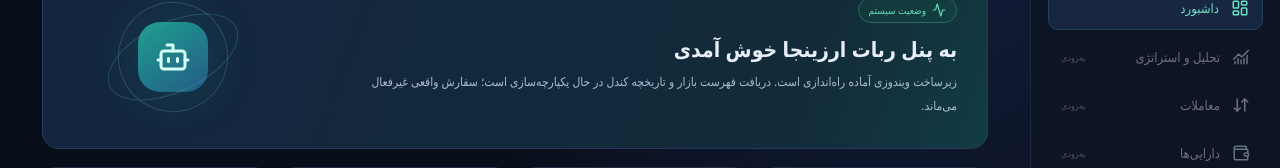
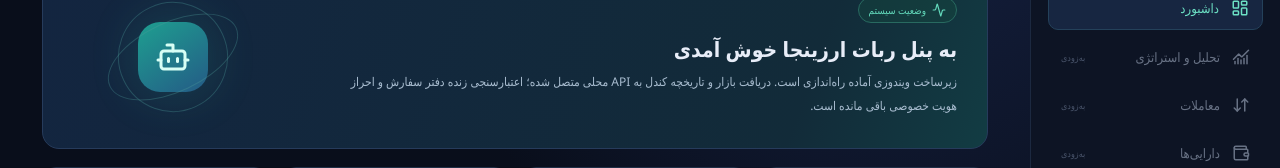
Before and after one commit to Ahurah24/my-natal-transit-analysis, a React (Vite) app in the folder arzinja_trading_bot_windows/frontend/: page / in a window 1280 px wide. Shown: the part 147-315 px from the top of the page. Built offline with nearby package versions, Linux system fonts and the light colour scheme; no server answers.

Commit message:
Clarify API validation status in dashboard and docs

```diff
--- a/arzinja_trading_bot_windows/frontend/src/App.jsx
+++ b/arzinja_trading_bot_windows/frontend/src/App.jsx
@@ -78,7 +78,7 @@ export default function App() {
       </header>
 
       <section className="welcome">
-        <div><span className="pill"><Activity size={14}/> وضعیت سیستم</span><h2>به پنل ربات ارزینجا خوش آمدی</h2><p>زیرساخت ویندوزی آماده راه‌اندازی است. دریافت فهرست بازار و تاریخچه کندل در حال یکپارچه‌سازی است؛ سفارش واقعی غیرفعال می‌ماند.</p></div>
+        <div><span className="pill"><Activity size={14}/> وضعیت سیستم</span><h2>به پنل ربات ارزینجا خوش آمدی</h2><p>زیرساخت ویندوزی آماده راه‌اندازی است. دریافت بازار و تاریخچه کندل به API محلی متصل شده؛ اعتبارسنجی زنده دفتر سفارش و احراز هویت خصوصی باقی مانده است.</p></div>
         <div className="welcome-art"><div className="orbit orbit-one"/><div className="orbit orbit-two"/><div className="orb-core"><Bot size={36}/></div></div>
       </section>
 
```
